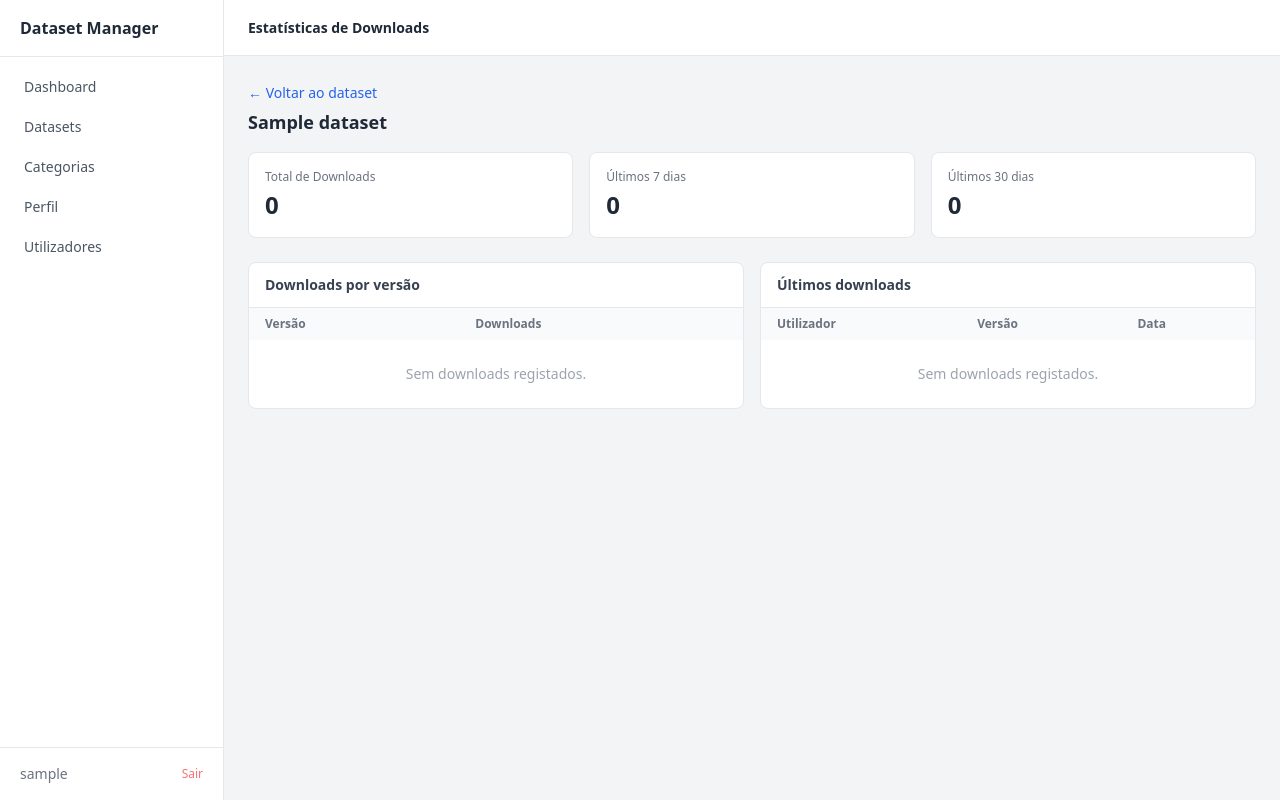
After one commit to Moonphaase/estagio, a Django app: page /datasets/1/stats/ in a window 1280 px wide. The commit adds this page. Run offline with Django 5.2, Linux system fonts and the light colour scheme; a user stored in the database is signed in; tables that the repository leaves empty hold one stand-in row (values such as "Sample post"); data that the repository does not hold is empty; parts of the project's set-up code (start-up, migrations or seed data) failed here and were passed over; some libraries are stand-ins or nearby versions.

Commit message:
preview + estatisticas

```diff
--- a/datasets/models.py
+++ b/datasets/models.py
@@ -131,7 +131,7 @@ class DatasetVersion(models.Model):
         super().save(*args, **kwargs)
 
     def __str__(self):
-        return f"{self.dataset.name} — v{self.version}"
+        return f"{self.dataset.name} – v{self.version}"
 
 
 class DatasetMetadata(models.Model):
@@ -151,7 +151,7 @@ class DatasetMetadata(models.Model):
         verbose_name = "Metadados do Dataset"
 
     def __str__(self):
-        return f"Metadados — {self.dataset.name}"
+        return f"Metadados – {self.dataset.name}"
 
 
 class Comment(models.Model):
@@ -173,3 +173,33 @@ class Comment(models.Model):
 
     def __str__(self):
         return f"Comentário de {self.author} em {self.dataset.name}"
+
+
+# ─── NOVO: registo de downloads ───────────────────────────────────────────────
+
+class DownloadLog(models.Model):
+    dataset       = models.ForeignKey(
+        Dataset, on_delete=models.CASCADE, related_name="download_logs"
+    )
+    version       = models.ForeignKey(
+        DatasetVersion, on_delete=models.SET_NULL,
+        null=True, blank=True, related_name="download_logs"
+    )
+    user          = models.ForeignKey(
+        settings.AUTH_USER_MODEL, on_delete=models.SET_NULL,
+        null=True, blank=True, related_name="download_logs"
+    )
+    downloaded_at = models.DateTimeField(auto_now_add=True)
+    ip_address    = models.GenericIPAddressField(null=True, blank=True)
+
+    class Meta:
+        verbose_name = "Log de Download"
+        verbose_name_plural = "Logs de Downloads"
+        ordering = ["-downloaded_at"]
+        indexes = [
+            models.Index(fields=["dataset"]),
+            models.Index(fields=["downloaded_at"]),
+        ]
+
+    def __str__(self):
+        return f"Download de {self.dataset.name} em {self.downloaded_at:%Y-%m-%d %H:%M}"
--- a/frontend/templates/frontend/dataset_detail.html
+++ b/frontend/templates/frontend/dataset_detail.html
@@ -6,6 +6,9 @@
 
 {% block navbar_actions %}
     {% if is_owner %}
+    <a href="/datasets/{{ dataset.id }}/stats/" class="text-xs border border-gray-200 text-gray-600 px-3 py-1.5 rounded hover:bg-gray-50">
+        Estatísticas
+    </a>
     <a href="/datasets/{{ dataset.id }}/edit/" class="text-xs border border-gray-200 text-gray-600 px-3 py-1.5 rounded hover:bg-gray-50">
         Editar
     </a>
@@ -82,7 +85,7 @@
                     <td class="px-4 py-3">
                         <div class="flex gap-3">
                             {% if version.file %}
-                            <a href="/media/{{ version.file.name }}" download class="text-xs text-blue-600 hover:underline">Download</a>
+                            <a href="/datasets/{{ dataset.id }}/versions/{{ version.pk }}/download/" class="text-xs text-blue-600 hover:underline">Download</a>
                             {% endif %}
                             {% if is_owner %}
                             <form method="post" action="/datasets/{{ dataset.id }}/versions/{{ version.pk }}/delete/" onsubmit="return confirm('Apagar versão {{ version.version }}?')">
--- /dev/null
+++ b/frontend/templates/frontend/dataset_stats.html
@@ -0,0 +1,90 @@
+{% extends "frontend/base.html" %}
+{% block title %}Estatísticas — {{ dataset.name }}{% endblock %}
+{% block page_title %}Estatísticas de Downloads{% endblock %}
+
+{% block content %}
+<div class="mb-4 flex items-center justify-between">
+    <div>
+        <a href="/datasets/{{ dataset.id }}/" class="text-sm text-blue-600 hover:underline">← Voltar ao dataset</a>
+        <h2 class="text-lg font-semibold text-gray-800 mt-1">{{ dataset.name }}</h2>
+    </div>
+</div>
+
+<!-- Cards de resumo -->
+<div class="grid grid-cols-3 gap-4 mb-6">
+    <div class="bg-white rounded-lg p-4 border border-gray-200">
+        <p class="text-xs text-gray-500 mb-1">Total de Downloads</p>
+        <p class="text-2xl font-semibold text-gray-800">{{ total_downloads }}</p>
+    </div>
+    <div class="bg-white rounded-lg p-4 border border-gray-200">
+        <p class="text-xs text-gray-500 mb-1">Últimos 7 dias</p>
+        <p class="text-2xl font-semibold text-gray-800">{{ downloads_7_days }}</p>
+    </div>
+    <div class="bg-white rounded-lg p-4 border border-gray-200">
+        <p class="text-xs text-gray-500 mb-1">Últimos 30 dias</p>
+        <p class="text-2xl font-semibold text-gray-800">{{ downloads_30_days }}</p>
+    </div>
+</div>
+
+<div class="grid grid-cols-2 gap-4 mb-6">
+    <!-- Downloads por versão -->
+    <div class="bg-white rounded-lg border border-gray-200">
+        <div class="px-4 py-3 border-b border-gray-200">
+            <h3 class="text-sm font-semibold text-gray-700">Downloads por versão</h3>
+        </div>
+        <table class="w-full text-sm">
+            <thead class="bg-gray-50 text-xs text-gray-500">
+                <tr>
+                    <th class="px-4 py-2 text-left">Versão</th>
+                    <th class="px-4 py-2 text-left">Downloads</th>
+                </tr>
+            </thead>
+            <tbody class="divide-y divide-gray-100">
+                {% for row in by_version %}
+                <tr class="hover:bg-gray-50">
+                    <td class="px-4 py-2 font-medium text-gray-800">v{{ row.version__version }}</td>
+                    <td class="px-4 py-2 text-gray-600">{{ row.total }}</td>
+                </tr>
+                {% empty %}
+                <tr>
+                    <td colspan="2" class="px-4 py-6 text-center text-gray-400">Sem downloads registados.</td>
+                </tr>
+                {% endfor %}
+            </tbody>
+        </table>
+    </div>
+
+    <!-- Últimos downloads -->
+    <div class="bg-white rounded-lg border border-gray-200">
+        <div class="px-4 py-3 border-b border-gray-200">
+            <h3 class="text-sm font-semibold text-gray-700">Últimos downloads</h3>
+        </div>
+        <table class="w-full text-sm">
+            <thead class="bg-gray-50 text-xs text-gray-500">
+                <tr>
+                    <th class="px-4 py-2 text-left">Utilizador</th>
+                    <th class="px-4 py-2 text-left">Versão</th>
+                    <th class="px-4 py-2 text-left">Data</th>
+                </tr>
+            </thead>
+            <tbody class="divide-y divide-gray-100">
+                {% for log in recent_logs %}
+                <tr class="hover:bg-gray-50">
+                    <td class="px-4 py-2 text-gray-700">
+                        {% if log.user %}{{ log.user.username }}{% else %}<span class="text-gray-400">Anónimo</span>{% endif %}
+                    </td>
+                    <td class="px-4 py-2 text-gray-500">
+                        {% if log.version %}v{{ log.version.version }}{% else %}—{% endif %}
+                    </td>
+                    <td class="px-4 py-2 text-gray-400">{{ log.downloaded_at|date:"d/m/Y H:i" }}</td>
+                </tr>
+                {% empty %}
+                <tr>
+                    <td colspan="3" class="px-4 py-6 text-center text-gray-400">Sem downloads registados.</td>
+                </tr>
+                {% endfor %}
+            </tbody>
+        </table>
+    </div>
+</div>
+{% endblock %}
--- a/frontend/templates/frontend/dataset_versions.html
+++ b/frontend/templates/frontend/dataset_versions.html
@@ -54,7 +54,7 @@
                         <td class="px-4 py-3">
                             <div class="flex gap-3">
                                 {% if version.file %}
-                                <a href="/media/{{ version.file.name }}" download class="text-xs text-blue-600 hover:underline">Download</a>
+                                <a href="/datasets/{{ dataset.pk }}/versions/{{ version.pk }}/download/" class="text-xs text-blue-600 hover:underline">Download</a>
                                 {% endif %}
                                 {% if is_owner %}
                                 <form method="post" action="/datasets/{{ dataset.pk }}/versions/{{ version.pk }}/delete/" onsubmit="return confirm('Apagar versão {{ version.version }}?')">
--- a/frontend/urls.py
+++ b/frontend/urls.py
@@ -22,4 +22,6 @@ urlpatterns = [
     path('users/', views.users, name='users'),
     path('users/<int:id>/edit/', views.user_edit, name='user_edit'),
     path('users/<int:id>/delete/', views.user_delete, name='user_delete'),
+    path('datasets/<int:id>/stats/', views.dataset_stats, name='dataset_stats'),
+    path('datasets/<int:id>/versions/<int:version_id>/download/', views.version_download, name='version_download'),
 ]
--- a/frontend/views.py
+++ b/frontend/views.py
@@ -7,6 +7,7 @@ from django.contrib import messages
 from django.db.models import Q
 from datasets.models import Dataset, DatasetVersion
 from categories.models import Category
+from datasets.models import Dataset, DatasetVersion, DownloadLog
 
 logger = logging.getLogger('accounts')
 
@@ -433,3 +434,71 @@ def version_delete(request, id, version_id):
         messages.success(request, 'Versão apagada com sucesso.')
 
     return redirect('dataset_versions', dataset.id)
+
+@login_required
+def dataset_stats(request, id):
+    from django.db.models import Count
+    from django.utils import timezone
+    from datetime import timedelta
+    from datasets.models import DownloadLog
+
+    dataset = get_object_or_404(Dataset, id=id)
+
+    if dataset.visibility == 'private' and dataset.owner != request.user and not request.user.is_staff:
+        messages.error(request, 'Não tens permissão para ver este dataset.')
+        return redirect('datasets')
+
+    now = timezone.now()
+
+    total_downloads   = DownloadLog.objects.filter(dataset=dataset).count()
+    downloads_7_days  = DownloadLog.objects.filter(dataset=dataset, downloaded_at__gte=now - timedelta(days=7)).count()
+    downloads_30_days = DownloadLog.objects.filter(dataset=dataset, downloaded_at__gte=now - timedelta(days=30)).count()
+
+    by_version = (
+        DownloadLog.objects
+        .filter(dataset=dataset, version__isnull=False)
+        .values("version__version")
+        .annotate(total=Count("id"))
+        .order_by("-total")
+    )
+
+    recent_logs = (
+        DownloadLog.objects
+        .filter(dataset=dataset)
+        .select_related("user", "version")
+        .order_by("-downloaded_at")[:20]
+    )
+
+    return render(request, 'frontend/dataset_stats.html', {
+        'dataset': dataset,
+        'total_downloads': total_downloads,
+        'downloads_7_days': downloads_7_days,
+        'downloads_30_days': downloads_30_days,
+        'by_version': by_version,
+        'recent_logs': recent_logs,
+    })
+
+@login_required
+def version_download(request, id, version_id):
+    from datasets.models import DownloadLog
+    import os
+    from django.http import FileResponse
+
+    dataset = get_object_or_404(Dataset, id=id)
+    version = get_object_or_404(DatasetVersion, id=version_id, dataset=dataset)
+
+    if not version.file or not os.path.exists(version.file.path):
+        messages.error(request, 'Ficheiro não encontrado.')
+        return redirect('dataset_versions', dataset.id)
+
+    # Registar o download
+    DownloadLog.objects.create(
+        dataset=dataset,
+        version=version,
+        user=request.user,
+        ip_address=request.META.get('REMOTE_ADDR'),
+    )
+
+    response = FileResponse(version.file.open('rb'), as_attachment=True)
+    response['Content-Length'] = version.file_size
+    return response
```
Also changed, not shown: datasets/admin.py (+27 -20 lines), datasets/serializers.py (+22 -7 lines), datasets/views.py (+72 -4 lines), datasets/migrations/0004_downloadlog.py (added).
